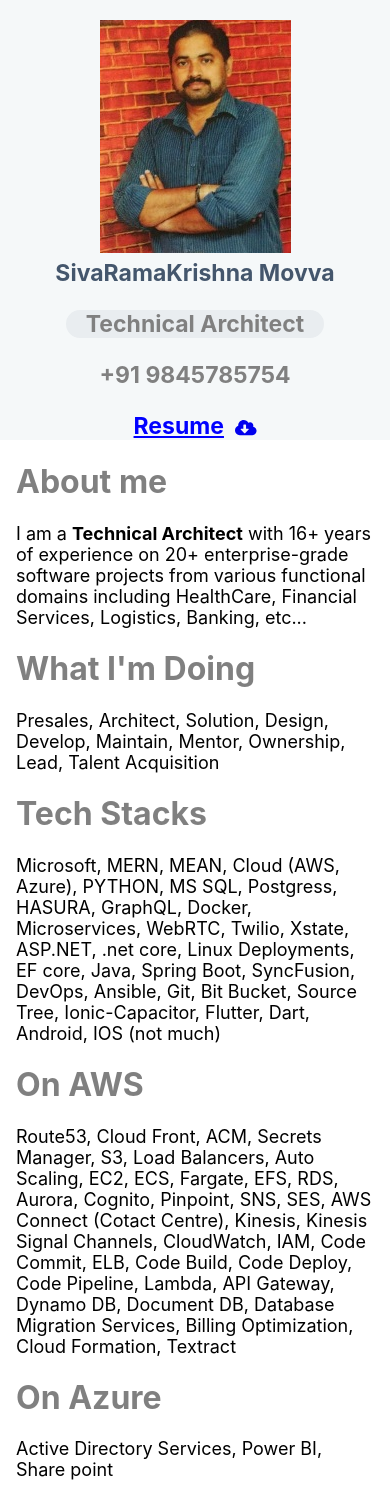
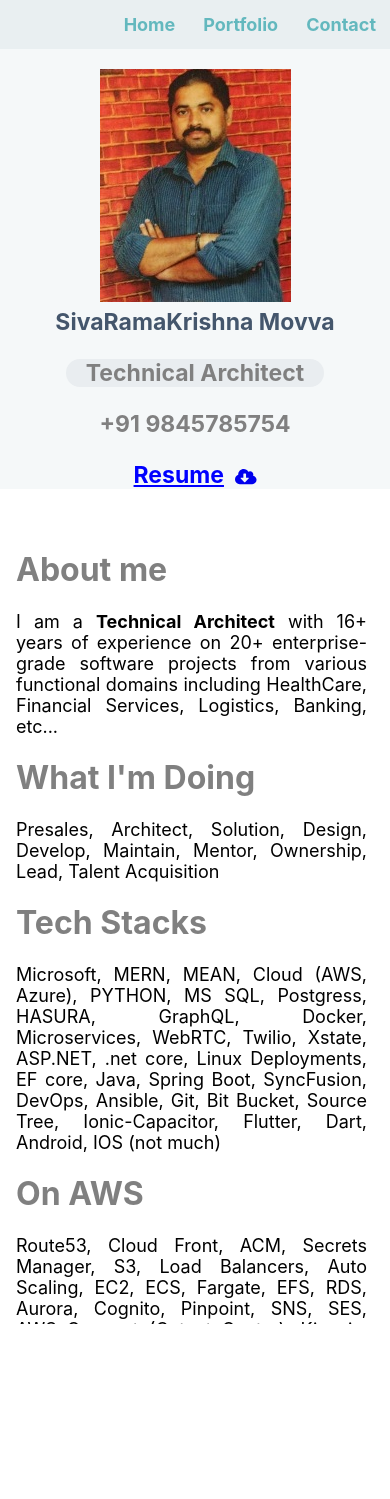
Before and after one commit to TechSivaram/MyProfile, a React (Create React App) app: page / in a window 390 px wide. After the commit the page ends 1324 px from the top, so only its background shows below. Built offline with nearby package versions, Linux system fonts and the light colour scheme.

Commit message:
added routes, sticky headers

```diff
--- a/package.json
+++ b/package.json
@@ -11,6 +11,7 @@
     "@testing-library/user-event": "^12.1.10",
     "react": "^17.0.2",
     "react-dom": "^17.0.2",
+    "react-router-dom": "^5.2.0",
     "react-scripts": "4.0.3",
     "web-vitals": "^1.0.1"
   },
--- a/public/index.html
+++ b/public/index.html
@@ -1,19 +1,18 @@
 <!DOCTYPE html>
 <html lang="en">
+
 <head>
   <meta charset="utf-8" />
   <link rel="icon" href="%PUBLIC_URL%/favicon.ico" />
   <meta name="viewport" content="width=device-width, initial-scale=1" />
   <meta name="theme-color" content="#000000" />
-    <meta
-      name="description"
-      content="SivaRamaKrishna Movva"
-    />
+  <meta name="description" content="SivaRamaKrishna Movva" />
   <!--
       manifest.json provides metadata used when your web app is installed on a
       user's mobile device or desktop. See https://developers.google.com/web/fundamentals/web-app-manifest/
     -->
   <link rel="manifest" href="%PUBLIC_URL%/manifest.json" />
+  <link rel="stylesheet" href="https://cdnjs.cloudflare.com/ajax/libs/font-awesome/4.7.0/css/font-awesome.min.css" />
   <!--
       Notice the use of %PUBLIC_URL% in the tags above.
       It will be replaced with the URL of the `public` folder during the build.
@@ -25,7 +24,8 @@
     -->
   <title>SivaRamaKrishna Movva</title>
 </head>
-  <body>
+
+<body style="height: 100%;">
   <noscript>You need to enable JavaScript to run this app.</noscript>
   <div id="root"></div>
   <!--
@@ -39,4 +39,5 @@
       To create a production bundle, use `npm run build` or `yarn build`.
     -->
 </body>
+
 </html>
--- a/src/App.css
+++ b/src/App.css
@@ -1,5 +1,9 @@
 .App {
   text-align: center;
+}
+
+body {
+  overflow: hidden;
 }
 
 @media (prefers-reduced-motion: no-preference) {
@@ -42,7 +46,11 @@
 div.content {
   margin-left: 20%;
   padding: 1px 16px;
-  height: 100%;
+  padding-top: 40px;
+  height: calc(100vh - 50px);
+  overflow-y: auto;
+  width: 78%;
+  text-align: justify;
 }
 
 div.content p {
@@ -68,4 +76,8 @@
     text-align: center;
     float: none;
   }
+
+  div.content {
+    width: 90%;
+  }
 }
--- a/src/App.js
+++ b/src/App.js
@@ -1,15 +1,28 @@
 import './App.css';
 import SideContent from './Static/SideContent'
 import MainContent from './Static/MainContent'
-import './App.css'
+import Portfolio from './Static/Portfolio'
+import Contact from './Static/Contact'
+import Menubar from './Static/Menubar'
+import { BrowserRouter as Router, Route, Switch } from 'react-router-dom'
 
 function App() {
   return (
-    <>
+    <Router>
+      <Menubar />
       <SideContent />
-
-      <MainContent />
-    </>
+      <Switch>
+        <Route exact path="/">
+          <MainContent />
+        </Route>
+        <Route path="/portfolio">
+          <Portfolio />
+        </Route>
+        <Route path="/contact">
+          <Contact />
+        </Route>
+      </Switch>
+    </Router>
   );
 }
 
--- /dev/null
+++ b/src/Static/Contact.js
@@ -0,0 +1,9 @@
+function Contact() {
+    return (
+        < div className="content">
+            <h1 style={{ color: "Grey" }}>Contact</h1>
+        </div >
+    );
+}
+
+export default Contact;
--- /dev/null
+++ b/src/Static/Menubar.css
@@ -0,0 +1,51 @@
+.scrollmenu {
+    background-color: rgb(237, 243, 243);
+    overflow: auto;
+    white-space: nowrap;
+    float: right;
+    width: 80%;
+    text-align: right;
+    position: relative;
+    position: fixed;
+    left: 20%;
+}
+
+.scrollmenu #myLinks {
+    display: block;
+    float: right;
+}
+
+.scrollmenu a {
+    display: inline-block;
+    color: rgb(99, 184, 190);
+    padding: 14px;
+    text-decoration: none;
+    border-radius: 15px;
+    font-size: large;
+    font-weight: bold;
+}
+
+.scrollmenu .icon {
+    display: none;
+}
+
+.scrollmenu a:hover {
+    background-color: rgb(207, 216, 221);
+}
+
+@media screen and (max-width: 400px) {
+    .scrollmenu {
+        background-color: #e9eff1;
+        width: 100%;
+        position:sticky;
+        left: 0%;
+    }
+
+    .scrollmenu #myLinks {
+        display: block;
+    }
+
+    .scrollmenu .icon {
+        display: block;
+    }
+}
--- /dev/null
+++ b/src/Static/Menubar.js
@@ -0,0 +1,15 @@
+import { Link } from 'react-router-dom';
+import './Menubar.css'
+function Menubar() {
+    return (
+        <div className="scrollmenu">
+            <div id="myLinks">
+                <Link to="/">Home</Link>
+                <Link to="/portfolio">Portfolio</Link>
+                <Link to="/contact">Contact</Link>
+            </div>
+        </div>
+    );
+}
+
+export default Menubar;
--- /dev/null
+++ b/src/Static/Portfolio.js
@@ -0,0 +1,9 @@
+function Portfolio() {
+    return (
+        < div className="content">
+            <h1 style={{ color: "Grey" }}>Portfolio</h1>
+        </div >
+    );
+}
+
+export default Portfolio;
```
Also changed, not shown: src/Static/MainContent.js (indentation only), 1 other file (tests, documents, lock files or other folders). Lines whose indentation alone changed are shown as unchanged.
